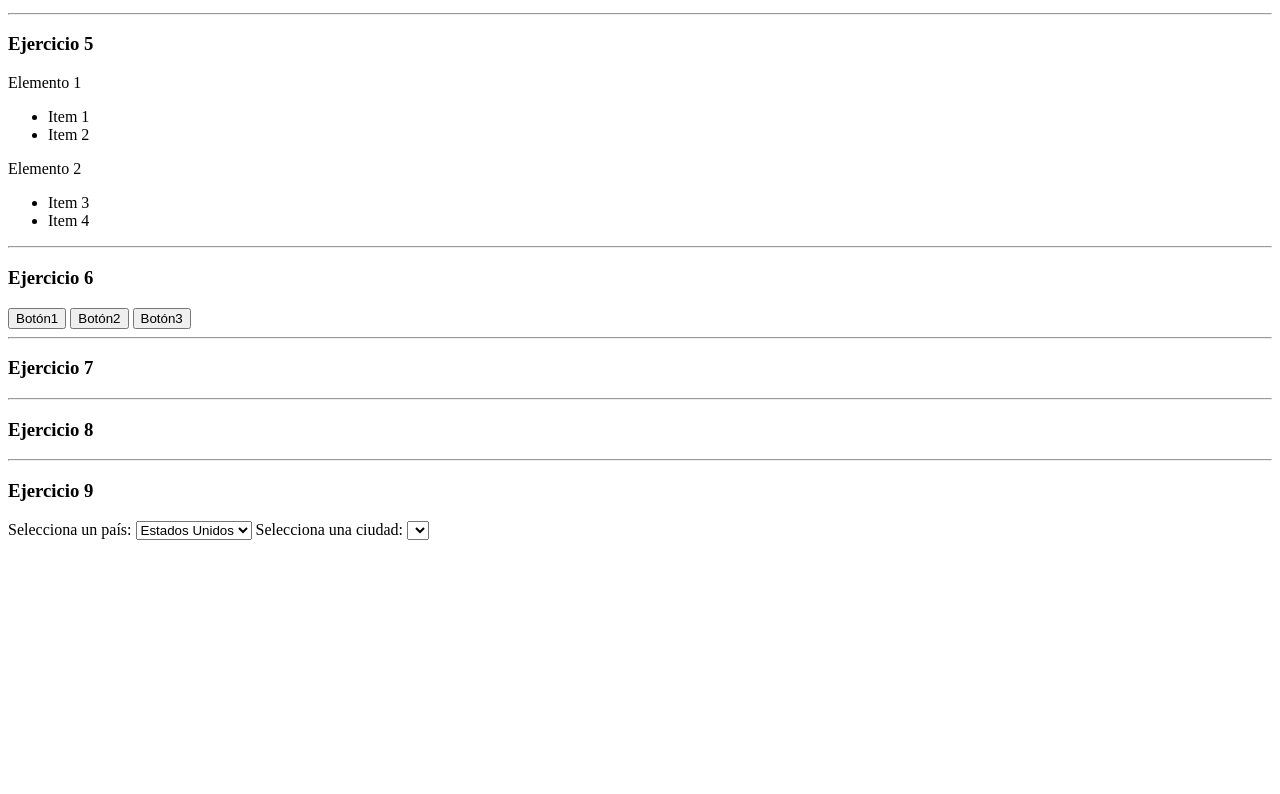
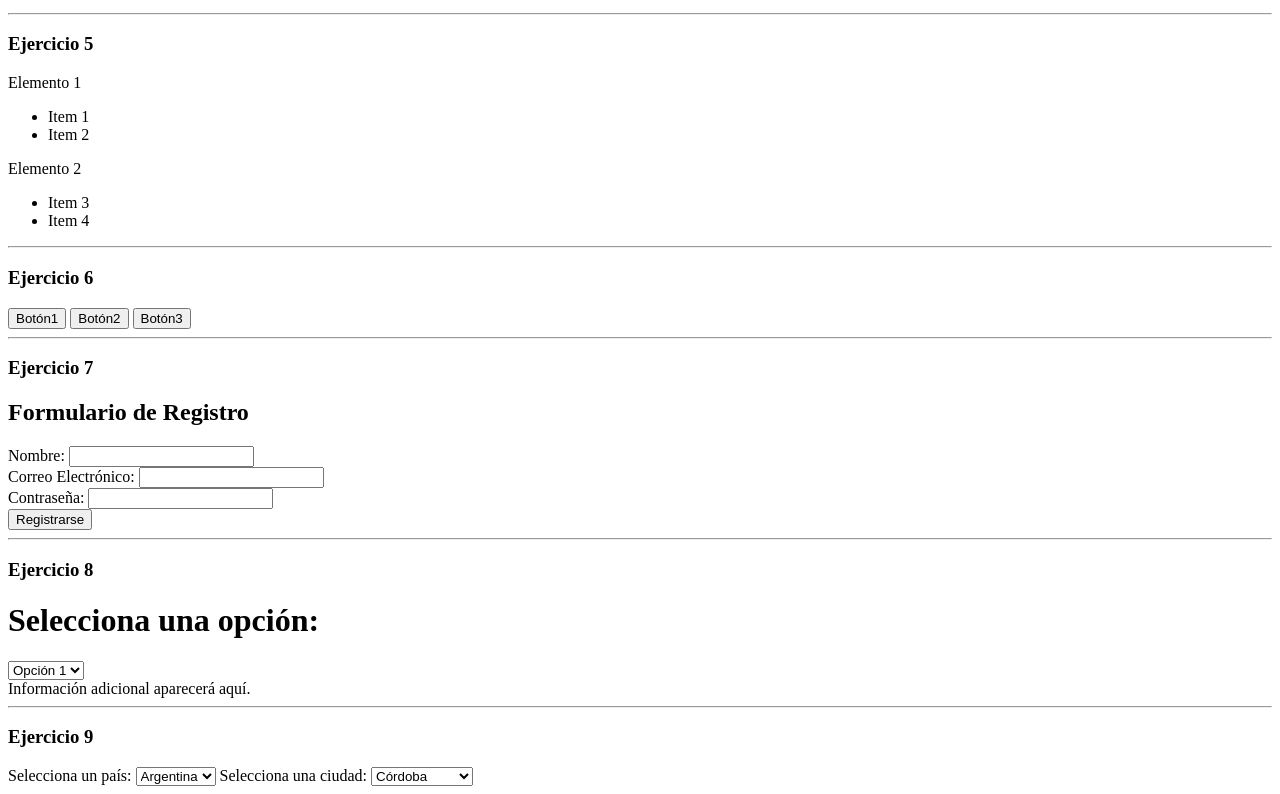
Before and after one commit to CeBarrera86/JSCurso2023, a plain HTML site: page clase8/index.html in a window 1280 px wide. Shown: the part 868-1662 px from the top of the page. Before the commit the page ends 1416 px from the top, so only its background shows below. Drawn offline with nearby package versions, Linux system fonts and the light colour scheme.

Commit message:
Actividad 2 finalizada!

```diff
--- a/clase8/ejercicios.js
+++ b/clase8/ejercicios.js
@@ -23,24 +23,111 @@ $(document).ready(function () {
     // 6- Agregar un evento click a cada botón de manera que cuando se haga clic en un botón,
     // se muestre un mensaje en una alerta que diga "¡Hiciste clic en el Botón X!", donde X es
     // el número del botón.
-    $('#btn1').click(function(){
+    $('#btn1').click(function () {
         alert("¡Hiciste clic en el Botón 1!");
     });
-    $('#btn2').click(function(){
+    $('#btn2').click(function () {
         alert("¡Hiciste clic en el Botón 2!");
     });
-    $('#btn3').click(function(){
+    $('#btn3').click(function () {
         alert("¡Hiciste clic en el Botón 3!");
     });
 
     // 7- Crea un formulario de registro con campos como nombre, correo electrónico y contraseña.
     // Utiliza eventos para validar los campos del formulario antes de permitir que el usuario
     // lo envíe.
+    $("#registroForm").submit(function (event) {
+        event.preventDefault();
+
+        var nombre = $("#nombre").val();
+        var email = $("#email").val();
+        var password = $("#password").val();
+
+        // Validación simple: campos no vacíos
+        if (nombre === "" || email === "" || password === "") {
+            $("#mensajeError").text("Todos los campos son obligatorios.");
+            return;
+        }
+
+        // Si todas las validaciones pasan, se puede enviar el formulario
+        // Entre las validaciones se pueden ingresar sólo campo de texto para nombre
+        // Combinación de letras, números, carácteres especiales como así también mínimo y
+        // máximo en la longitud de la contraseña
+        this.submit();
+    });
 
     // 8- Crea una lista desplegable (select) con opciones. Utiliza eventos para mostrar
     // información adicional sobre la opción seleccionada en DIV que esté al lado.
+    function mostrarInformacion(opcionSeleccionada) {
+        var infoDiv = $("#info");
+
+        // Puedes personalizar la información adicional para cada opción aquí
+        var informacion = "";
+        switch (opcionSeleccionada) {
+            case "opcion1":
+                informacion = "Esta es la Opción 1. Aquí tienes información sobre la opción 1.";
+                break;
+            case "opcion2":
+                informacion = "La Opción 2 es otra elección. Aquí tienes detalles sobre la opción 2.";
+                break;
+            case "opcion3":
+                informacion = "Opción 3 es la tercera elección. Aquí hay información sobre la opción 3.";
+                break;
+            default:
+                informacion = "Información adicional aparecerá aquí.";
+        }
+
+        // Mostrar la información en el div
+        infoDiv.text(informacion);
+    }
+
+    // Manejar el cambio de selección en la lista desplegable
+    $("#ciudades").change(function () {
+        var opcionSeleccionada = $(this).val();
+        mostrarInformacion(opcionSeleccionada);
+    });
+
+    // Mostrar información inicial
+    mostrarInformacion($("#ciudades").val());
 
     // 9- Implementar dos select dependientes:
     // Al seleccionar el país se debe nmostrar tres ciudades relacionadas (no es necesario
     // consultar API aún)
+    // Definir un objeto que mapea países a ciudades
+    var ciudadesPorPais = {
+        "arg": ["Córdoba", "Buenos Aires", "General Pico"],
+        "fra": ["París", "Marsella", "Lyon"],
+        "cro": ["Zagreb", "Split", "Rijeka"]
+    };
+
+    // Función para cargar las ciudades en el segundo select
+    function cargarCiudades(paisSeleccionado) {
+        // Obtener el select de ciudades
+        var selectCiudades = $("#ciudades");
+
+        // Vaciar las opciones actuales
+        selectCiudades.empty();
+
+        // Obtener las ciudades correspondientes al país seleccionado
+        var ciudades = ciudadesPorPais[paisSeleccionado];
+
+        // Agregar las nuevas opciones al select de ciudades
+        if (ciudades) {
+            $.each(ciudades, function (index, ciudad) {
+                selectCiudades.append("<option value='" + ciudad + "'>" + ciudad + "</option>");
+            });
+        }
+    }
+
+    // Agregar un evento change al select de países
+    $("#paises").change(function () {
+        // Obtener el país seleccionado
+        var paisSeleccionado = $(this).val();
+
+        // Cargar las ciudades correspondientes al país seleccionado
+        cargarCiudades(paisSeleccionado);
+    });
+
+    // Cargar las ciudades iniciales (basado en el país seleccionado inicialmente)
+    cargarCiudades($("#paises").val());
 });
--- a/clase8/index.html
+++ b/clase8/index.html
@@ -94,20 +94,50 @@
 
     <hr />
     <h3>Ejercicio 7</h3>
+    <h2>Formulario de Registro</h2>
+    <form id="registroForm" method="post">
+        <div>
+            <label for="nombre">Nombre:</label>
+            <input type="text" id="nombre" name="nombre">
+        </div>
+        <div>
+            <label for="email">Correo Electrónico:</label>
+            <input type="email" id="email" name="email">
+        </div>
+        <div>
+            <label for="password">Contraseña:</label>
+            <input type="password" id="password" name="password">
+        </div>
+        <div>
+            <input type="submit" value="Registrarse">
+        </div>
+    </form>
 
     <hr />
     <h3>Ejercicio 8</h3>
+    <h1>Selecciona una opción:</h1>
+    <select id="opciones">
+        <option value="opcion1">Opción 1</option>
+        <option value="opcion2">Opción 2</option>
+        <option value="opcion3">Opción 3</option>
+    </select>
+    <div id="info">
+        Otra información aparece acá.
+    </div>
+
 
     <hr />
     <h3>Ejercicio 9</h3>
     <label for="paises">Selecciona un país:</label>
     <select id="paises">
-        <option value="usa">Estados Unidos</option>
-        <option value="canada">Canadá</option>
-        <option value="mexico">México</option>
+        <option value="arg">Argentina</option>
+        <option value="fra">Francia</option>
+        <option value="cro">Croacia</option>
     </select>
     <label for="ciudades">Selecciona una ciudad:</label>
-    <select id="ciudades"> <!--Opciones se agregarán dinámicamente aquí--> </select>
+    <select id="ciudades">
+        <!--Opciones se agregarán dinámicamente aquí-->
+    </select>
 
     <!-- Script para los diferentes ejercicios de clase -->
     <script type="text/javascript" src="../Helpers/refreshPage.js"></script>
```
